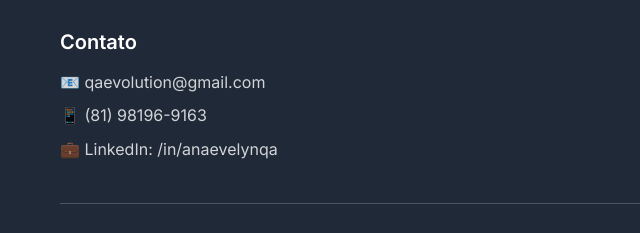
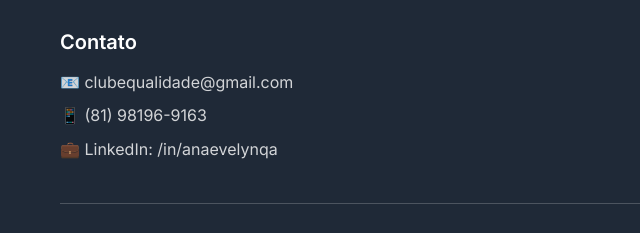
Before and after one commit to evelynholanda/clubedaqualidade-landpage, a plain HTML site: page index.html in a window 1280 px wide. Shown: the part 4938-5171 px from the top of the page, 0-640 px from the left. Drawn offline with Linux system fonts and the light colour scheme.

Commit message:
Update index.html

```diff
--- a/index.html
+++ b/index.html
@@ -288,7 +288,7 @@
 
                 <div class="footer-contact">
                     <h4>Contato</h4>
-                    <p>📧 qaevolution@gmail.com</p>
+                    <p>📧 clubequalidade@gmail.com</p>
                     <p>📱 (81) 98196-9163</p>
                     <p>💼 LinkedIn: /in/anaevelynqa</p>
                 </div>
```
